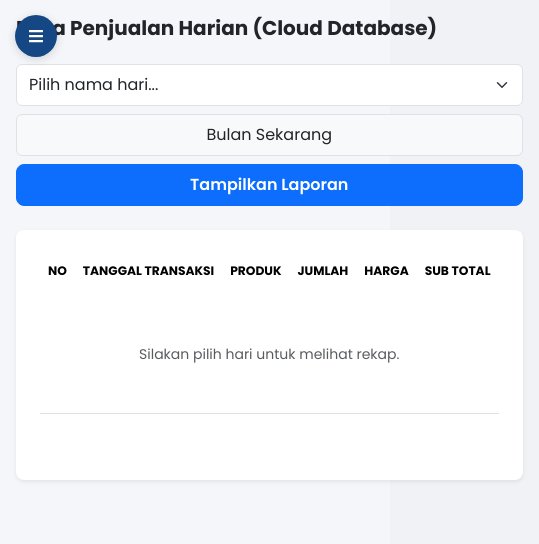
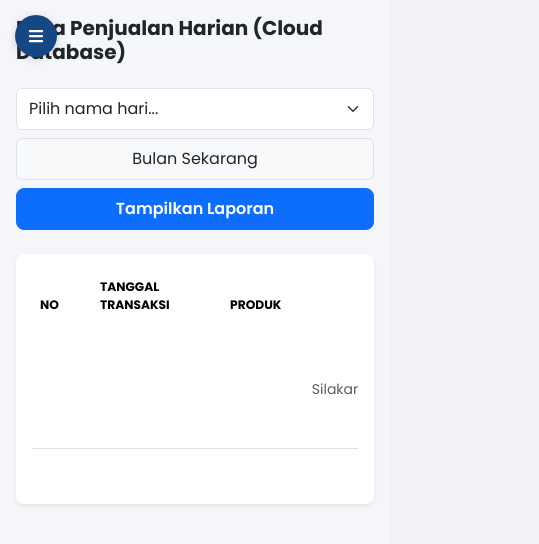
Before and after one commit to bimaaidil/FRONTEND-KASIRKU, a React (Vite) app: page /rekap-harian in a window 390 px wide. Shown: the top 544 px of the page, 539 px wide, since content can reach past the window. Built offline with nearby package versions, Linux system fonts and the light colour scheme.

Commit message:
perubahan21

```diff
--- a/src/pages/RekapHarian.jsx
+++ b/src/pages/RekapHarian.jsx
@@ -12,6 +12,18 @@ const RekapHarian = () => {
   const [currentData, setCurrentData] = useState([]);
   const [loading, setLoading] = useState(false);
 
+  // Fungsi helper untuk mengonversi format tanggal YYYY-MM-DD menjadi nama hari Indonesia
+  const getDayNameFromDate = (dateString) => {
+    if (!dateString) return '';
+    try {
+      const dateObj = new Date(dateString);
+      // Mengembalikan nama hari dalam bahasa Indonesia (Senin, Selasa, dst.)
+      return new Intl.DateTimeFormat('id-ID', { weekday: 'long' }).format(dateObj);
+    } catch (e) {
+      return '';
+    }
+  };
+
   const handleTampilkan = async () => {
     if (selectedDay === '') {
         alert("Silakan pilih hari terlebih dahulu!");
@@ -22,16 +34,52 @@ const RekapHarian = () => {
     setShowReport(false);
 
     try {
-        // Ambil data transaksi langsung dari server cloud database
+        // 1. Ambil semua data transaksi langsung dari cloud database
         const allHistory = await getTransaksiLogs();
 
-        // Memastikan pencocokan huruf kecil/besar berjalan aman
-        const filtered = allHistory.filter(item => {
-            if (!item.day) return false;
-            return item.day.toLowerCase() === selectedDay.toLowerCase();
+        // 2. Filter dokumen berdasarkan konversi nama hari dari field 'date'
+        const filteredTransactions = allHistory.filter(item => {
+            if (!item.date) return false;
+
+            // Konversi tanggal (ex: "2026-06-23") menjadi nama hari (ex: "Selasa")
+            const dayName = getDayNameFromDate(item.date);
+            return dayName.toLowerCase() === selectedDay.toLowerCase();
         });
 
-        setCurrentData(filtered);
+        // 3. Bongkar array 'items' bertingkat menjadi baris produk yang flat
+        const flattenedItems = [];
+        filteredTransactions.forEach(transaksi => {
+            const productItems = Array.isArray(transaksi.items) ? transaksi.items : [];
+
+            productItems.forEach(subItem => {
+                const qty = Number(subItem.qty || subItem.quantity || 0);
+                const price = Number(subItem.price || subItem.harga || 0);
+                const rowSubtotal = qty * price;
+
+                flattenedItems.push({
+                    id: transaksi.id,
+                    date: transaksi.date,
+                    product: subItem.name || subItem.nama || subItem.product || 'Produk Tidak Diketahui',
+                    qty: qty,
+                    price: price,
+                    subtotal: rowSubtotal > 0 ? rowSubtotal : (Number(transaksi.subtotal) || 0)
+                });
+            });
+
+            // Antisipasi jika data array items kosong
+            if (productItems.length === 0) {
+                flattenedItems.push({
+                    id: transaksi.id,
+                    date: transaksi.date,
+                    product: transaksi.product || 'Transaksi POS',
+                    qty: Number(transaksi.qty || 1),
+                    price: Number(transaksi.price || transaksi.subtotal || 0),
+                    subtotal: Number(transaksi.subtotal || 0)
+                });
+            }
+        });
+
+        setCurrentData(flattenedItems);
         setShowReport(true);
     } catch (error) {
         alert("Gagal memuat laporan harian dari server cloud.");
@@ -51,7 +99,9 @@ const RekapHarian = () => {
   return (
     <div className="d-flex" style={{ minHeight: '100vh', backgroundColor: '#F5F6FA', fontFamily: "'Poppins', sans-serif" }}>
       <Sidebar />
-      <div className="flex-grow-1 p-3 p-md-4" style={{ marginLeft: window.innerWidth > 768 ? '260px' : '0' }}>
+
+      {/* Container utama dengan pembatas luapan layout horizontal */}
+      <div className="flex-grow-1 p-3 p-md-4" style={{ marginLeft: window.innerWidth > 768 ? '260px' : '0', maxWidth: '100%', overflowX: 'hidden' }}>
         <h2 className="fw-bold text-dark mb-4" style={{ fontSize: '20px' }}>Data Penjualan Harian (Cloud Database)</h2>
 
         {/* HARIAN INPUT FILTER RESPONSIVE */}
@@ -69,17 +119,17 @@ const RekapHarian = () => {
         </div>
 
         {/* DATAGRID TABLE RESPONSIVE */}
-        <div className="card border-0 shadow-sm p-4 bg-white rounded-3" style={{ minHeight: '250px' }}>
-          <div className="table-responsive">
-            <table className="table align-middle text-nowrap m-0" style={{ fontSize: '14px' }}>
+        <div className="card border-0 shadow-sm p-3 p-md-4 bg-white rounded-3" style={{ minHeight: '250px' }}>
+          <div className="table-responsive" style={{ width: '100%', overflowX: 'auto' }}>
+            <table className="table align-middle m-0" style={{ fontSize: '14px', width: '100%', tableLayout: 'fixed' }}>
                 <thead>
                     <tr className="text-secondary small text-uppercase">
-                        <th className="border-0 pb-3">No</th>
-                        <th className="border-0 pb-3">Tanggal Transaksi</th>
-                        <th className="border-0 pb-3">Produk</th>
-                        <th className="border-0 pb-3 text-center">Jumlah</th>
-                        <th className="border-0 pb-3 text-center">Harga</th>
-                        <th className="border-0 pb-3 text-center">Sub Total</th>
+                        <th style={{ width: '60px', paddingBottom: '1rem' }} className="border-0">No</th>
+                        <th style={{ width: '130px', paddingBottom: '1rem' }} className="border-0">Tanggal Transaksi</th>
+                        <th style={{ width: '250px', paddingBottom: '1rem' }} className="border-0">Produk</th>
+                        <th style={{ width: '90px', paddingBottom: '1rem' }} className="border-0 text-center">Jumlah</th>
+                        <th style={{ width: '140px', paddingBottom: '1rem' }} className="border-0 text-center">Harga</th>
+                        <th style={{ width: '150px', paddingBottom: '1rem' }} className="border-0 text-center">Sub Total</th>
                     </tr>
                 </thead>
                 <tbody>
@@ -92,13 +142,13 @@ const RekapHarian = () => {
                         </tr>
                     ) : showReport && currentData.length > 0 ? (
                         currentData.map((item, index) => (
-                            <tr key={item.id || index} className="border-top">
+                            <tr key={`${item.id}-${index}`} className="border-top">
                                 <td className="py-3 text-muted">{index + 1}</td>
-                                <td className="py-3 text-secondary">{item.date}</td>
-                                <td className="py-3 fw-medium text-dark">{item.product || item.product_name || item.nama}</td>
-                                <td className="py-3 text-center text-dark">{item.qty || item.quantity}</td>
-                                <td className="py-3 text-center text-secondary">Rp {formatRupiah(item.price || item.harga)}</td>
-                                <td className="py-3 text-center text-primary fw-medium">Rp {formatRupiah(item.subtotal)}</td>
+                                <td className="py-3 text-secondary text-truncate">{item.date}</td>
+                                <td className="py-3 fw-medium text-dark text-wrap" style={{ wordBreak: 'break-word' }}>{item.product}</td>
+                                <td className="py-3 text-center text-dark font-monospace">{item.qty}</td>
+                                <td className="py-3 text-center text-secondary font-monospace">Rp {formatRupiah(item.price)}</td>
+                                <td className="py-3 text-center text-primary fw-medium font-monospace">Rp {formatRupiah(item.subtotal)}</td>
                             </tr>
                         ))
                     ) : (
@@ -114,7 +164,7 @@ const RekapHarian = () => {
 
           {showReport && currentData.length > 0 && !loading && (
               <div className="text-end fw-bold text-dark mt-4" style={{ fontSize: '16px' }}>
-                  Total Pendapatan {selectedDay}: <span className="text-primary">Rp {formatRupiah(totalPendapatan)}</span>
+                  Total Pendapatan Hari {selectedDay}: <span className="text-primary">Rp {formatRupiah(totalPendapatan)}</span>
               </div>
           )}
         </div>
```
